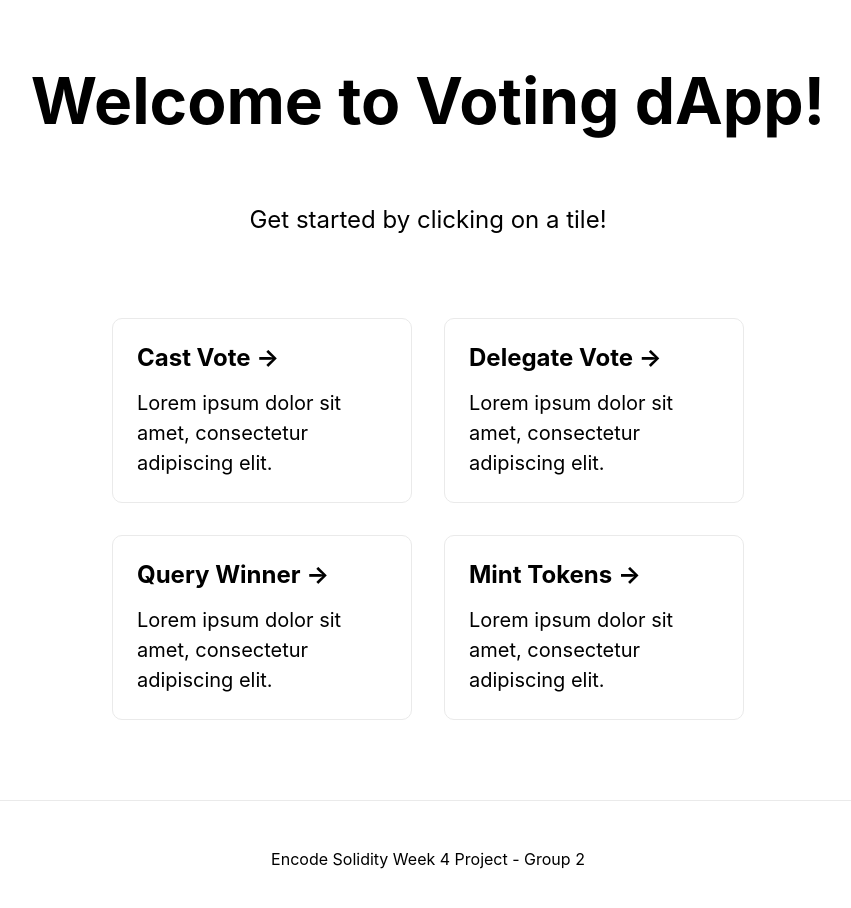
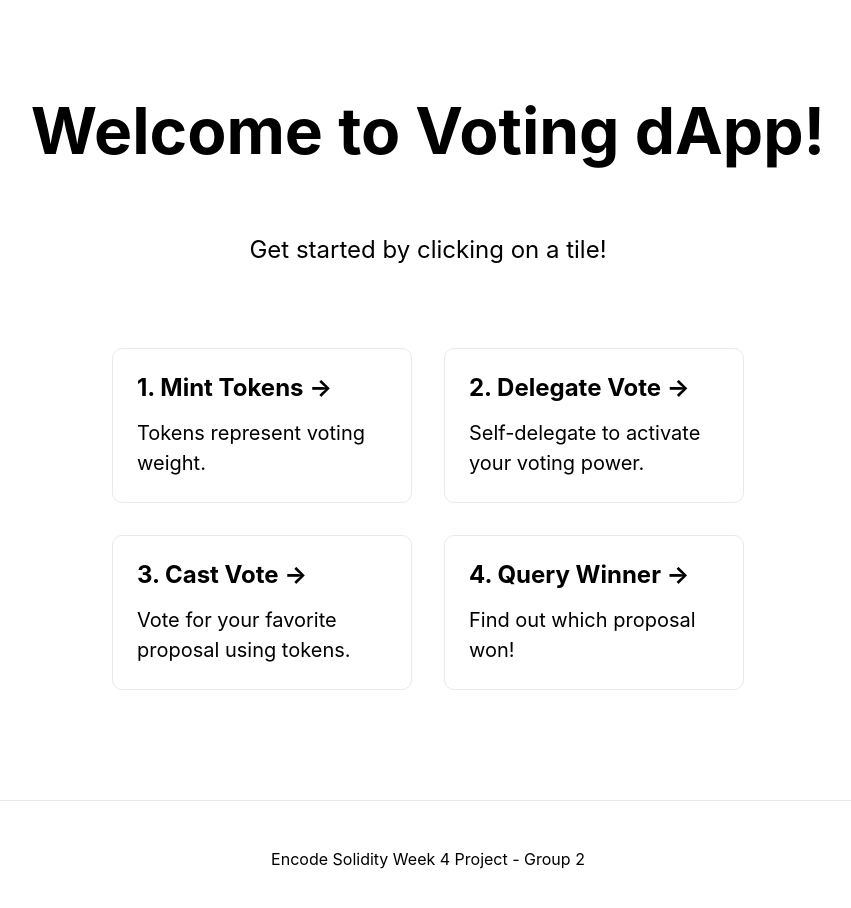
Before and after one commit to cjmcassar/VotingDapp, a Next.js app in the folder web/: page / in a window 1280 px wide. Shown: the top 908 px of the page, without its empty margins (212-1063 px from the left). Built offline with nearby package versions, Linux system fonts and the light colour scheme.

Commit message:
Changed order of tiles and description

```diff
--- a/web/src/pages/index.tsx
+++ b/web/src/pages/index.tsx
@@ -23,31 +23,31 @@ const Home: NextPage = () => {
 
 				<div className={styles.grid}>
 					<div
+						onClick={() => router.push("/mint-tokens")}
+						className={styles.card}
+					>
+						<h2>1. Mint Tokens &rarr;</h2>
+						<p>Tokens represent voting weight.</p>
+					</div>
+					<div onClick={() => router.push("/delegate")} className={styles.card}>
+						<h2>2. Delegate Vote &rarr;</h2>
+						<p>Self-delegate to activate your voting power.</p>
+					</div>
+					<div
 						onClick={() => router.push("/cast-vote")}
 						className={styles.card}
 					>
-						<h2>Cast Vote &rarr;</h2>
-						<p>Lorem ipsum dolor sit amet, consectetur adipiscing elit.</p>
+						<h2>3. Cast Vote &rarr;</h2>
+						<p>Vote for your favorite proposal using tokens.</p>
 					</div>
 
-					<div onClick={() => router.push("/delegate")} className={styles.card}>
-						<h2>Delegate Vote &rarr;</h2>
-						<p>Lorem ipsum dolor sit amet, consectetur adipiscing elit.</p>
-					</div>
 
 					<div
 						onClick={() => router.push("/query-winner")}
 						className={styles.card}
 					>
-						<h2>Query Winner &rarr;</h2>
-						<p>Lorem ipsum dolor sit amet, consectetur adipiscing elit.</p>
-					</div>
-					<div
-						onClick={() => router.push("/mint-tokens")}
-						className={styles.card}
-					>
-						<h2>Mint Tokens &rarr;</h2>
-						<p>Lorem ipsum dolor sit amet, consectetur adipiscing elit.</p>
+						<h2>4. Query Winner &rarr;</h2>
+						<p>Find out which proposal won!</p>
 					</div>
 				</div>
 			</main>
```
